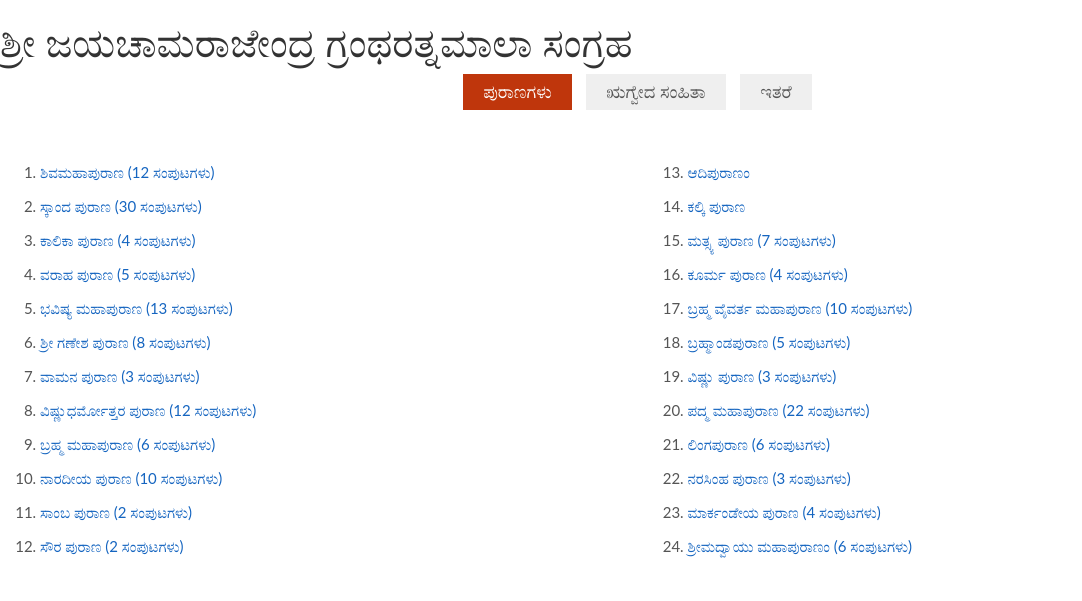
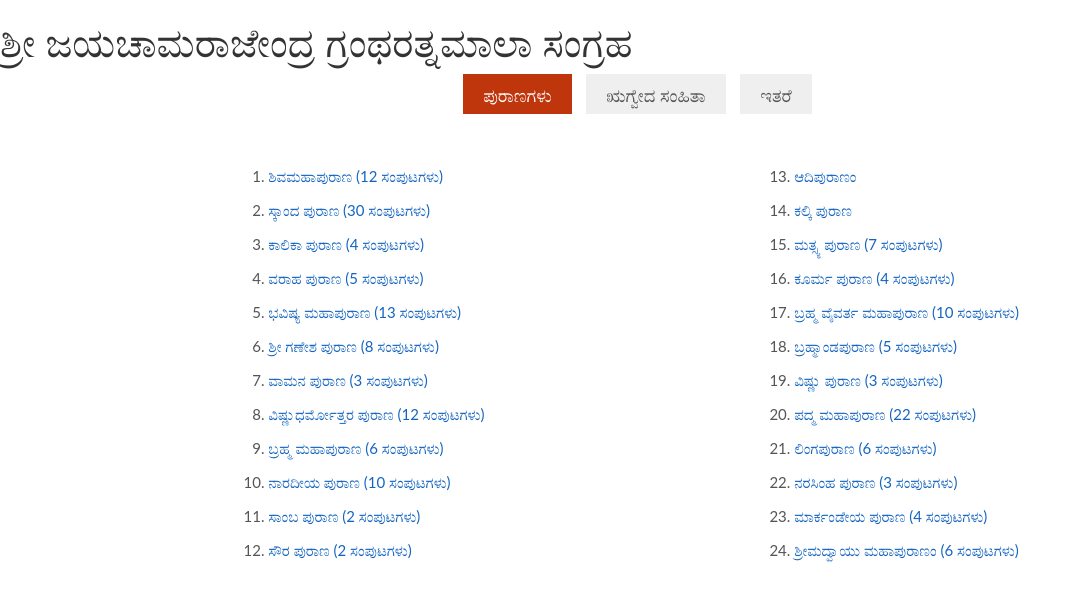
Before and after one commit to Shruthisdst/grm-mvc, a PHP site: the page made by application/views/flat/2-ಸಂಗ್ರಹ/puranagalu.php in a window 1280 px wide. Shown: the part 50-651 px from the top of the page, without its empty margins (0-1082 px from the left). Run offline with PHP 8.4, Linux system fonts and the light colour scheme; the template is opened without the code that fills it, so the values that code supplies are empty; some libraries are stand-ins or nearby versions.

Commit message:
No. 6 - column offset used for listing of puranas

```diff
--- a/application/views/flat/2-ಸಂಗ್ರಹ/other.php
+++ b/application/views/flat/2-ಸಂಗ್ರಹ/other.php
@@ -5,7 +5,9 @@
         <a id="rigveda" href="<?=BASE_URL?>ಸಂಗ್ರಹ/rigveda">ಋಗ್ವೇದ ಸಂಹಿತಾ</a>
         <a id="other" class="active" href="<?=BASE_URL?>ಸಂಗ್ರಹ/other">ಇತರೆ</a>
     </div>
-    <div class="row column-2 columnar-list">
+     <div class="row">
+		<div class="col-sm-2"></div>
+		<div class="col-sm-10 column-2 columnar-list">
 			<ol>
 				<li class="gap-below"><a href="<?=BASE_URL?>listing/treeview/001">ಶ್ರೀ ಗುರುಗೀತಾ</a></li>
 				<li class="gap-below"><a href="<?=BASE_URL?>listing/treeview/002">ಶ್ರೀ ಶಿವಗೀತಾ</a></li>
@@ -32,3 +34,4 @@
 			</ol>
 		</div>
     </div>
+</div>
--- a/application/views/flat/2-ಸಂಗ್ರಹ/puranagalu.php
+++ b/application/views/flat/2-ಸಂಗ್ರಹ/puranagalu.php
@@ -5,7 +5,9 @@
         <a id="rigveda" href="<?=BASE_URL?>ಸಂಗ್ರಹ/rigveda">ಋಗ್ವೇದ ಸಂಹಿತಾ</a>
         <a id="other" href="<?=BASE_URL?>ಸಂಗ್ರಹ/other">ಇತರೆ</a>
     </div>
-    <div class="row column-2 columnar-list">
+    <div class="row">
+		<div class="col-sm-2"></div>
+		<div class="col-sm-10 column-2 columnar-list">
 			<ol>
 				<li class="gap-below"><a href="<?=BASE_URL?>listing/purana/ಶಿವಮಹಾಪುರಾಣ">ಶಿವಮಹಾಪುರಾಣ (12 ಸಂಪುಟಗಳು)</a></li>
 				<li class="gap-below"><a href="<?=BASE_URL?>listing/purana/ಶ್ರೀಸ್ಕಾಂದಮಹಾಪುರಾಣ">ಸ್ಕಾಂದ ಪುರಾಣ (30 ಸಂಪುಟಗಳು)</a></li>
@@ -34,3 +36,4 @@
 		</ol>
 		</div>
 	</div>
+</div>
--- a/application/views/flat/2-ಸಂಗ್ರಹ/rigveda.php
+++ b/application/views/flat/2-ಸಂಗ್ರಹ/rigveda.php
@@ -5,7 +5,9 @@
         <a id="rigveda" class="active" href="<?=BASE_URL?>ಸಂಗ್ರಹ/rigveda">ಋಗ್ವೇದ ಸಂಹಿತಾ</a>
         <a id="other" href="<?=BASE_URL?>ಸಂಗ್ರಹ/other">ಇತರೆ</a>
     </div>
-    <div class="row column-2 columnar-list">
+    <div class="row">
+		<div class="col-sm-1"></div>
+		<div class="col-sm-11 column-2 columnar-list">
 			<ol>
 				<li class="gap-below"><a href="<?=BASE_URL?>listing/treeview/288">ಋಗ್ವೇದಸಂಹಿತಾ ಭಾಗ–೧</a></li>
 				<li class="gap-below"><a href="<?=BASE_URL?>listing/treeview/289">ಋಗ್ವೇದಸಂಹಿತಾ ಭಾಗ–೨–ಪ್ರಥಮಾಷ್ಟಕ ಪ್ರಥಮಾಧ್ಯಾಯ</a></li>
@@ -46,3 +48,4 @@
 			</ol>
 		</div>
     </div>
+</div>
--- a/public/css/flat.css
+++ b/public/css/flat.css
@@ -644,8 +644,6 @@
 background: #e52d27; /* fallback for old browsers */
 background: -webkit-linear-gradient(to left, #e52d27 , #b31217); /* Chrome 10-25, Safari 5.1-6 */
 background: linear-gradient(to left, #e52d27 , #b31217); /* W3C, IE 10+/ Edge, Firefox 16+, Chrome 26+, Opera 12+, Safari 7+ */
-
-
 }
 
 .structure-1 .eng{
@@ -768,7 +766,7 @@ div.attr-list, div.pada-list{
 div.attr-list a{
   display: inline-block;
   color: inherit;
-  padding: 5px 20px;
+  padding: 9px 20px 5px 20px;
   margin: 0 5px;
   background-color: #EFEFEF;
 }
```
Also changed, not shown: 1 other file. Lines whose indentation alone changed are shown as unchanged.
